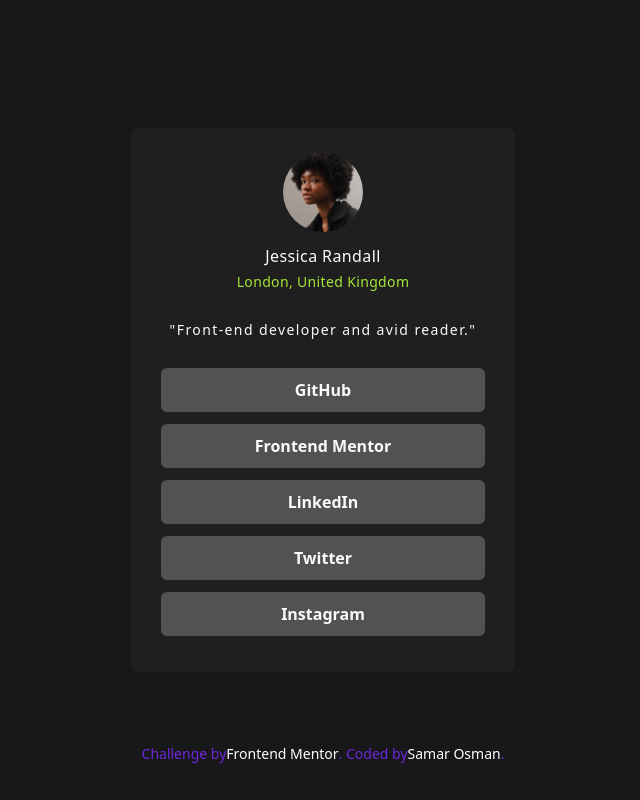
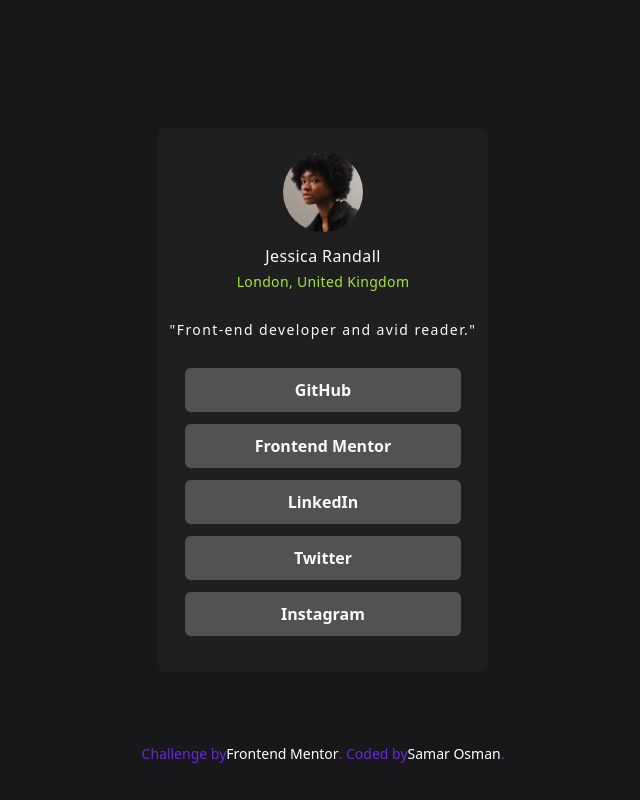
Before and after one commit to OsmanSamar/social-links-profile-main, a plain HTML site: page index.html in a window 1280 px wide. Shown: the whole page, without its empty margins (317-957 px from the left). Drawn offline with nearby package versions, Linux system fonts and the light colour scheme.

Commit message:
Modified the Section's width

```diff
--- a/index.html
+++ b/index.html
@@ -31,7 +31,7 @@
       class="flex justify-center min-h-screen items-center font-sans text-[#fafafa] bg-[#18181b]"
     >
       <section
-        class="w-96 h-full max-h-[615px] max-w-96 flex flex-col items-center rounded-lg relative bg-[#1f1f1f] p-3"
+        class="w-90 h-full max-h-[615px] max-w-96 flex flex-col items-center rounded-lg relative bg-[#1f1f1f] p-3"
       >
         <div class="">
           <img
```
